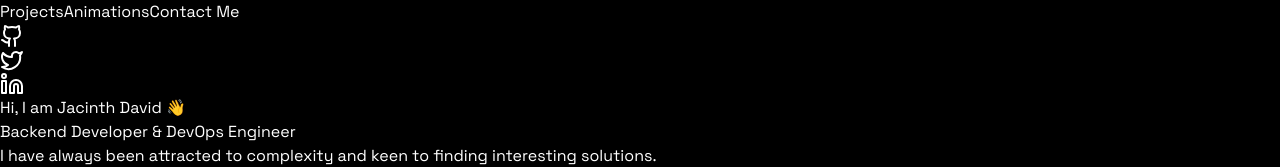
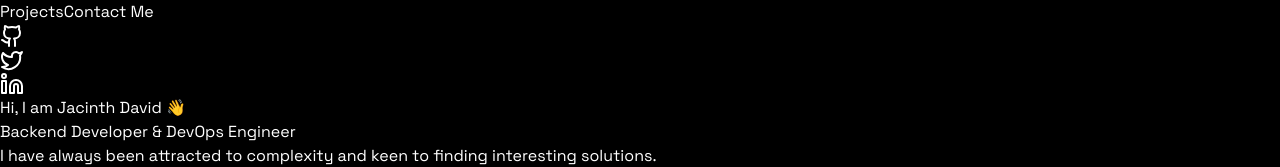
Before and after one commit to jdmghk/jacinth-portfolio, a React (Vite) app: page / in a window 1280 px wide. Shown: the top 167 px of the page. Built offline with nearby package versions, Linux system fonts and the light colour scheme.

Commit message:
change in nav,tsx

```diff
--- a/src/components/Navigation.tsx
+++ b/src/components/Navigation.tsx
@@ -5,7 +5,7 @@ const Navigation = () => {
     <div className="max-w-6xl mx-auto px-4 py-6 flex justify-between items-center">
       <div className="flex gap-6">
         <a href="#projects" className="text-gray-400 hover:text-blue-500 transition-colors">Projects</a>
-        <a href="#animations" className="text-gray-400 hover:text-blue-500 transition-colors">Animations</a>
+        {/* <a href="#animations" className="text-gray-400 hover:text-blue-500 transition-colors">Animations</a> */}
         <a href="#contact" className="text-gray-400 hover:text-blue-500 transition-colors">Contact Me</a>
       </div>
       <div className="flex gap-4">
```
